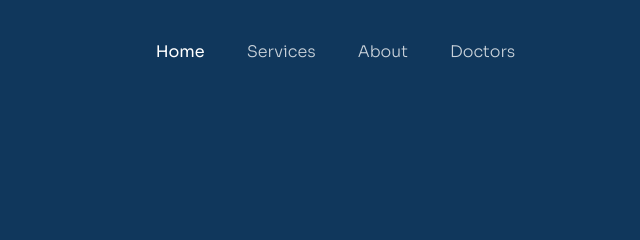
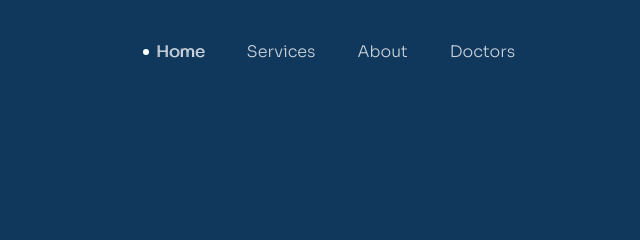
Before and after one commit to longtq2501/f8-project-03, a plain HTML site: page index.html in a window 1280 px wide. Shown: the top 240 px of the page, 249-889 px from the left. Drawn offline with nearby package versions, Linux system fonts and the light colour scheme.

Commit message:
Add hover for navbar

```diff
--- a/assets/css/styles.css
+++ b/assets/css/styles.css
@@ -83,13 +83,13 @@ a {
   padding: 0px 21px;
 }
 
-.nav__list li:hover a,
-.nav__list--position:first-child a {
+.nav__list li:hover a {
   color: var(--second-color);
   font-weight: 400;
   font-size: 1.6rem;
   line-height: 1.75; /* 175% */
-  padding: 0px 21px;
+  padding: 4px 21px;
+  text-shadow: 1px 0 0 currentColor;
 }
 
 .nav__button--btn {
@@ -107,6 +107,23 @@ a {
 
 .nav__button--btn:hover {
     opacity: 0.9;
+}
+
+.nav__list--position {
+  position: relative;
+  text-shadow: 1px 0 0 currentColor;
+}
+
+.nav__list--position::before {
+  position: absolute;
+  content: "";
+  display: inline-block;
+  width: 6px;
+  height: 6px;
+  background: #fff;
+  border-radius: 50%;
+  top: 40%;
+  left: 8px;
 }
 
 /* ======= HERO ======= */
```
